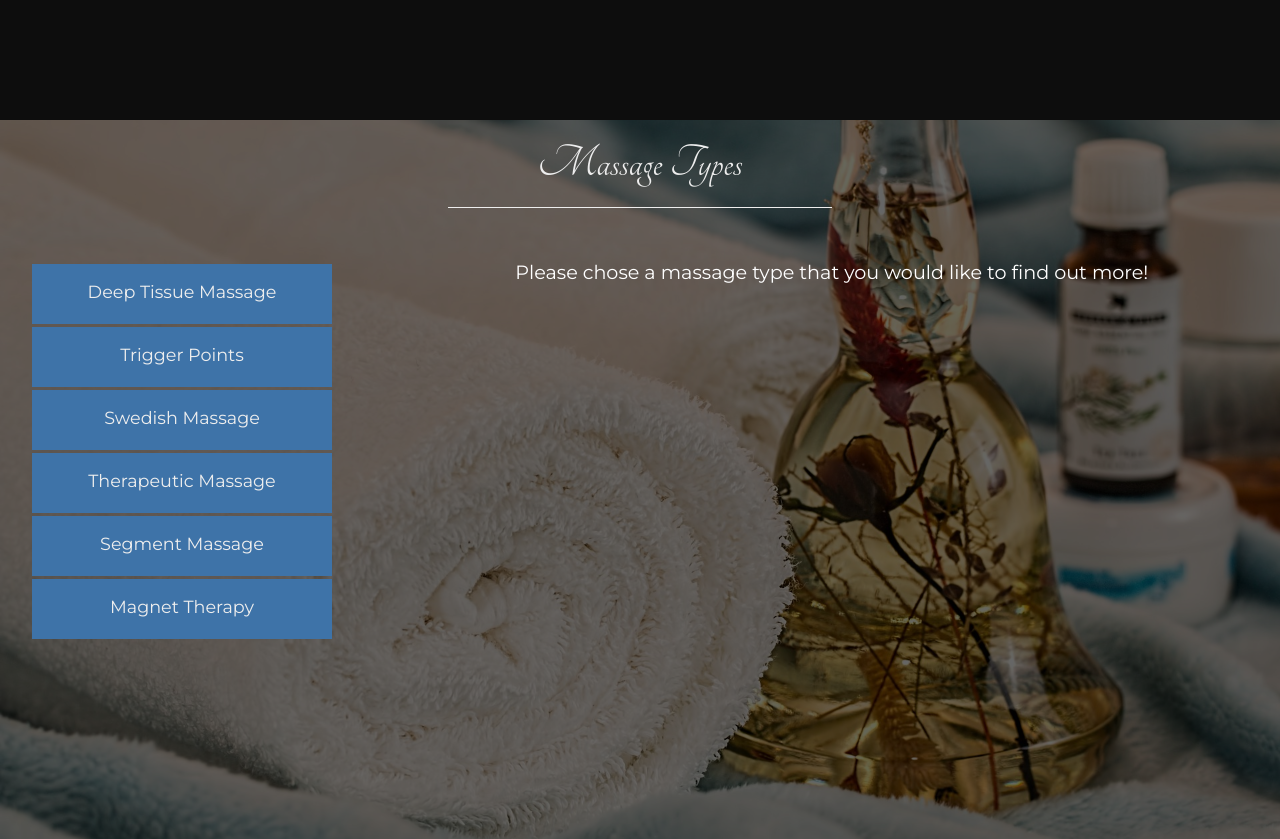
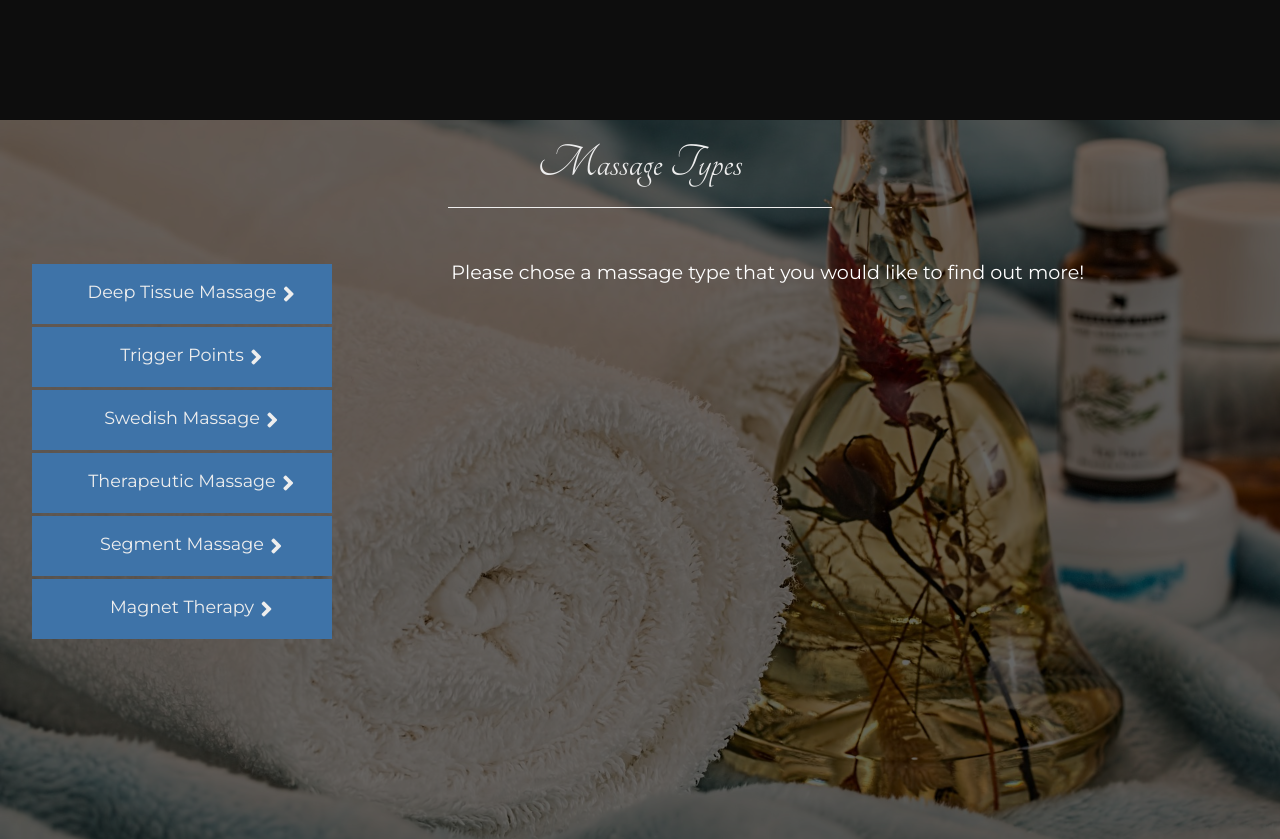
Before and after one commit to Tyby84/Healing-Hub, a website built with webpack: page app/index.html in a window 1280 px wide. Shown: the part 2280-3119 px from the top of the page. Built offline with nearby package versions, Linux system fonts and the light colour scheme; files whose address does not match are found by name.

Commit message:
minor changes

```diff
--- a/app/assets/styles/modules/_mastypes.css
+++ b/app/assets/styles/modules/_mastypes.css
@@ -1,7 +1,9 @@
 .mastypes{
-	height: 100vh;
+	height: 100%;
+	@mixin medium {height: 100vh;}
 	background: url('../../assets/images/mastype-small.jpg') center top no-repeat;
 	background-size: cover;
+	padding-bottom: 1rem;
 	@mixin bgeffect;
 
 	@mixin medium {
@@ -54,22 +56,26 @@
 		&:hover {
 			background-color: rgba($main, .5);
 		}
+
 	}
 
 	&__inload{
 		width: 100%;
-		height: auto;
+		height: 100%;
 		transition: all .6s ease-out;
+
 		@mixin medium {
 			width: 55%;
 			float: right;
 			margin: 0rem 3rem 0 0;
 		}
 		@mixin large {
-			margin: 0rem 4rem 0 0;
+			margin: 0rem 8rem 0 0;
 		}
 
 		&__par {
+			height: 100%;
+			position: relative;
 			color: #fff;
 			font-family: 'Montserrat', sans-serif;
 			font-size: 1.2rem;
@@ -87,3 +93,10 @@
 		border-width: thin;
 	}
 }
+.fa-angle-right{
+		position: absolute;
+		margin-left: .4rem;
+
+			font-size: 1.5rem;
+
+		}
--- a/app/index.html
+++ b/app/index.html
@@ -58,12 +58,12 @@
 
     	<div class="wrapper">
     		<div class="mastypes__boxes">
-    			<div class="mastypes__box" id="deeptiss"><p>Deep Tissue Massage</p></div>
-    			<div class="mastypes__box" id="trigger"><p>Trigger Points</p></div>
-    			<div class="mastypes__box" id="swedish"><p>Swedish Massage</p></div>
-    			<div class="mastypes__box" id="therap"><p>Therapeutic Massage</p></div>
-    			<div class="mastypes__box" id="segment"><p>Segment Massage</p></div>
-    			<div class="mastypes__box" id="magnet"><p>Magnet Therapy</p></div>
+    			<div class="mastypes__box" id="deeptiss"><p>Deep Tissue Massage <i class="fas fa-angle-right"></i></p></div>
+    			<div class="mastypes__box" id="trigger"><p>Trigger Points <i class="fas fa-angle-right"></i></p></div>
+    			<div class="mastypes__box" id="swedish"><p>Swedish Massage <i class="fas fa-angle-right"></i></p></div>
+    			<div class="mastypes__box" id="therap"><p>Therapeutic Massage <i class="fas fa-angle-right"></i></p></div>
+    			<div class="mastypes__box" id="segment"><p>Segment Massage <i class="fas fa-angle-right"></i></p></div>
+    			<div class="mastypes__box" id="magnet"><p>Magnet Therapy <i class="fas fa-angle-right"></i></p></div>
     		</div>
 
     		<div class="mastypes__inload"><p class="mastypes__inload__par">Please chose a massage type that you would like to find out more!</p></div>
--- a/app/temp/styles/style.css
+++ b/app/temp/styles/style.css
@@ -806,12 +806,19 @@ a{
 	}
 
 .mastypes{
-	height: 100vh;
+	height: 100%;
 	background: url('../../assets/images/mastype-small.jpg') center top no-repeat;
 	background-size: cover;
+	padding-bottom: 1rem;
 	background-color: rgba(0,0,0,.6);
 	background-blend-mode: overlay;
 }
+
+@media (min-width: 850px) {
+
+.mastypes{height: 100vh
+}
+	}
 
 @media (min-width: 850px) {
 
@@ -881,6 +888,7 @@ a{
         font-weight: 400;
 		cursor: pointer;
 		transition: all .3s ease-out;
+
 	}
 
 @media (min-width: 850px) {
@@ -890,6 +898,7 @@ a{
 		width: 300px;
 
 		font-size: 1.1rem
+
 	}
 	}
 
@@ -899,7 +908,7 @@ a{
 
 .mastypes__inload{
 		width: 100%;
-		height: auto;
+		height: 100%;
 		transition: all .6s ease-out;
 	}
 
@@ -915,11 +924,13 @@ a{
 @media (min-width: 1200px) {
 
 .mastypes__inload{
-			margin: 0rem 4rem 0 0
+			margin: 0rem 8rem 0 0
 	}
 	}
 
 .mastypes__inload__par {
+			height: 100%;
+			position: relative;
 			color: #fff;
 			font-family: 'Montserrat', sans-serif;
 			font-size: 1.2rem;
@@ -935,6 +946,14 @@ a{
 		border: 1px solid rgba(255, 255, 255, 0.53);
 		border-width: thin;
 	}
+
+.fa-angle-right{
+		position: absolute;
+		margin-left: .4rem;
+
+			font-size: 1.5rem;
+
+		}
 
 .gallery {
 	height: 100vh;
```
